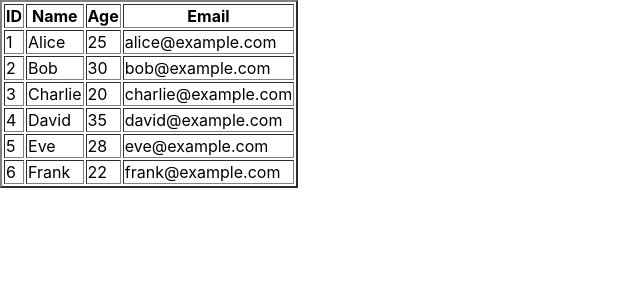
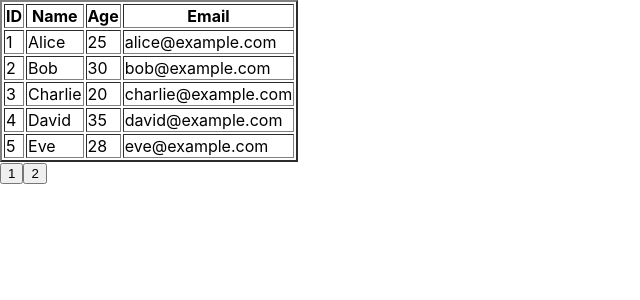
Before and after one commit to yhyancy/React_table_demo, a React (Create React App) app: page / in a window 1280 px wide. Shown: the top 300 px of the page, without its empty margins (0-640 px from the left). Built offline with nearby package versions, Linux system fonts and the light colour scheme.

Commit message:
implement pagination function

```diff
--- a/src/components/Table/index.tsx
+++ b/src/components/Table/index.tsx
@@ -19,21 +19,24 @@ enum SortOrder {
   DESCENDING = "DESC",
 }
 
-const Table: React.FC<TableProps> = ({ columns, data }) => {
+const Table: React.FC<TableProps> = ({ columns, data, pageSize = 5 }) => {
   const [sortColumn, setSortColumn] = useState<TableColumn | null>(null);
   const [sortOrder, setSortOrder] = useState<SortOrder>(SortOrder.ASCENDING);
+  const [currentPage, setCurrentPage] = useState(1);
 
   const sortedData = sortColumn
     ? [...data].sort((a, b) => {
         const aValue = a[sortColumn.accessor];
-      console.log('aValue',aValue);
         const bValue = b[sortColumn.accessor];
-      console.log('bValue',bValue);
         if (aValue === bValue) return 0;
         const result = aValue < bValue ? -1 : 1;
         return sortOrder === SortOrder.ASCENDING ? result : -result;
       })
     : data;
+  const pageCount = Math.ceil(sortedData.length / pageSize);
+  const startIndex = (currentPage - 1) * pageSize;
+  const endIndex = Math.min(startIndex + pageSize, sortedData.length);
+  const pageData = sortedData.slice(startIndex, endIndex);
 
   const renderTableHeader = () => {
     return (
@@ -46,7 +49,8 @@ const Table: React.FC<TableProps> = ({ columns, data }) => {
               onClick={() => handleSort(column)}
             >
               {column.header}
-              {sortColumn === column && (sortOrder === SortOrder.ASCENDING ? ' ▲' : ' ▼')}
+              {sortColumn === column &&
+                (sortOrder === SortOrder.ASCENDING ? " ▲" : " ▼")}
             </th>
           ))}
         </tr>
@@ -57,7 +61,7 @@ const Table: React.FC<TableProps> = ({ columns, data }) => {
   const renderTableBody = () => {
     return (
       <tbody>
-        {sortedData.map((row) => (
+        {pageData.map((row) => (
           <tr key={row.id}>
             {columns.map((column) => (
               <td key={column.accessor}>{row[column.accessor]}</td>
@@ -65,6 +69,24 @@ const Table: React.FC<TableProps> = ({ columns, data }) => {
           </tr>
         ))}
       </tbody>
+    );
+  };
+
+  const renderPagination = () => {
+    if (pageCount <= 1) return null;
+    const pageNumbers = Array.from({ length: pageCount }, (_, i) => i + 1);
+    return (
+      <div className="pagination">
+        {pageNumbers.map((pageNumber) => (
+          <button
+            key={pageNumber}
+            className={pageNumber === currentPage ? "active" : undefined}
+            onClick={() => setCurrentPage(pageNumber)}
+          >
+            {pageNumber}
+          </button>
+        ))}
+      </div>
     );
   };
 
@@ -80,7 +102,7 @@ const Table: React.FC<TableProps> = ({ columns, data }) => {
       setSortColumn(column);
       setSortOrder(SortOrder.ASCENDING);
     }
-    // setCurrentPage(1);
+    setCurrentPage(1);
   };
 
   return (
@@ -91,6 +113,7 @@ const Table: React.FC<TableProps> = ({ columns, data }) => {
         {renderTableBody()}
       </table>
       {/* Render the pagination UI */}
+      {renderPagination()}
     </div>
   );
 };
```
Lines whose indentation alone changed are shown as unchanged.
